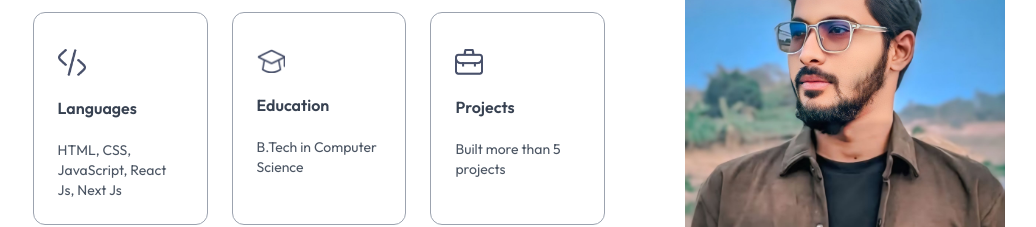
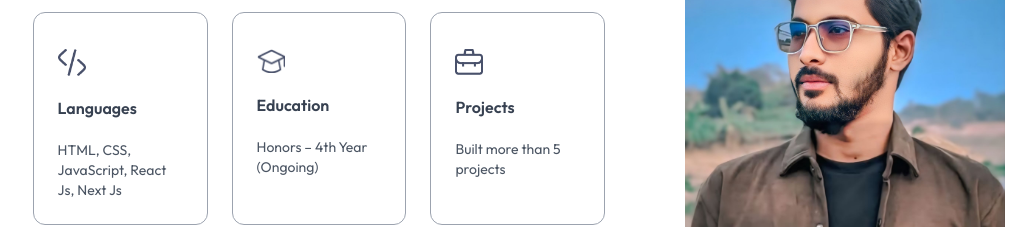
Before and after one commit to saeem116/saeem-portfolio, a Next.js app: page / in a window 1280 px wide. Shown: the part 1160-1387 px from the top of the page, without its empty margins (121-1157 px from the left). Built offline with nearby package versions, Linux system fonts and the light colour scheme; a web font is replaced by a local one.

Commit message:
about section are updated

```diff
--- a/assets/assets.js
+++ b/assets/assets.js
@@ -112,7 +112,7 @@
 
 export const infoList = [
     { icon: assets.code_icon, iconDark: assets.code_icon_dark, title: 'Languages', description: 'HTML, CSS, JavaScript, React Js, Next Js' },
-    { icon: assets.edu_icon, iconDark: assets.edu_icon_dark, title: 'Education', description: 'B.Tech in Computer Science' },
+    { icon: assets.edu_icon, iconDark: assets.edu_icon_dark, title: 'Education', description: 'Honors – 4th Year (Ongoing)' },
     { icon: assets.project_icon, iconDark: assets.project_icon_dark, title: 'Projects', description: 'Built more than 5 projects' }
 ];
 
```
